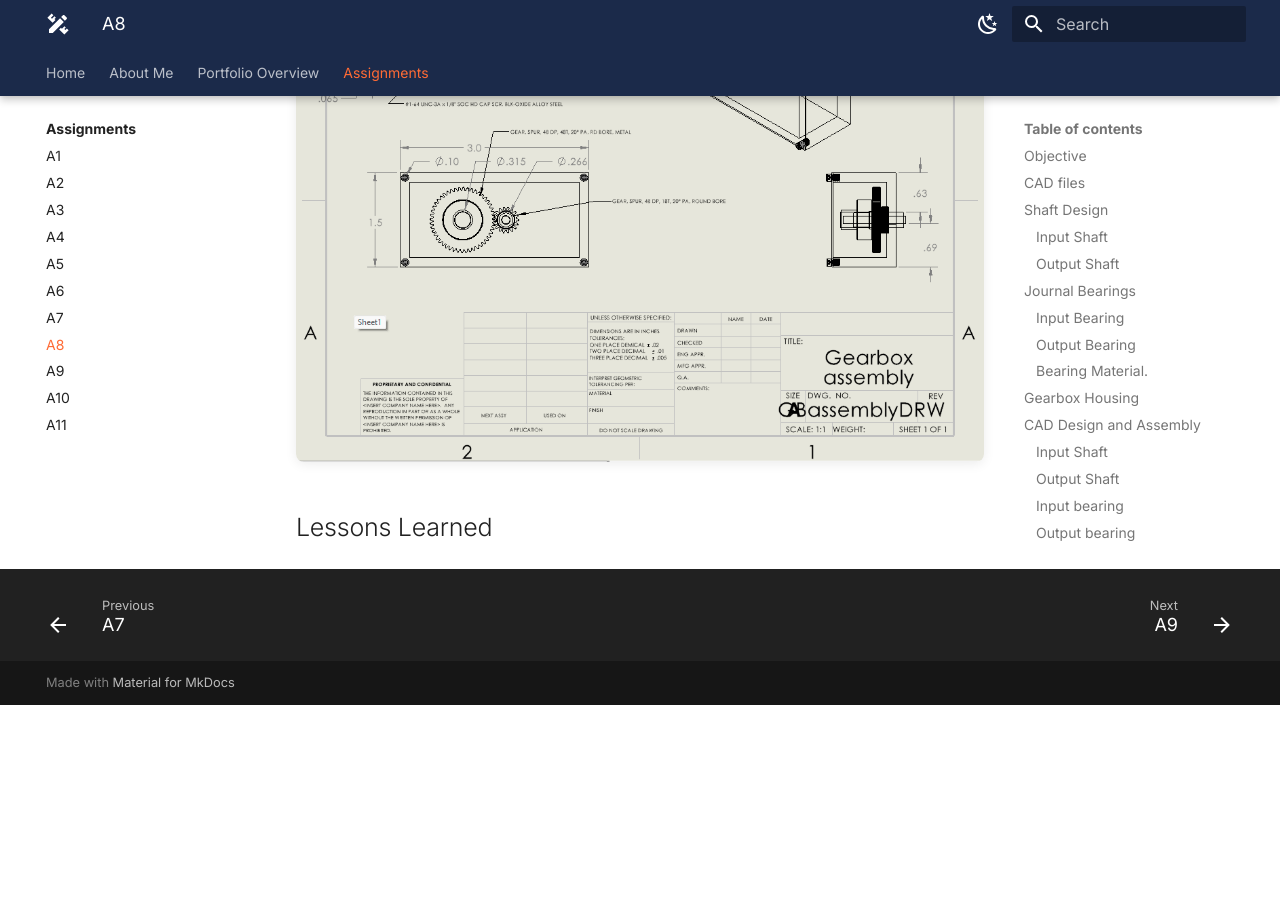
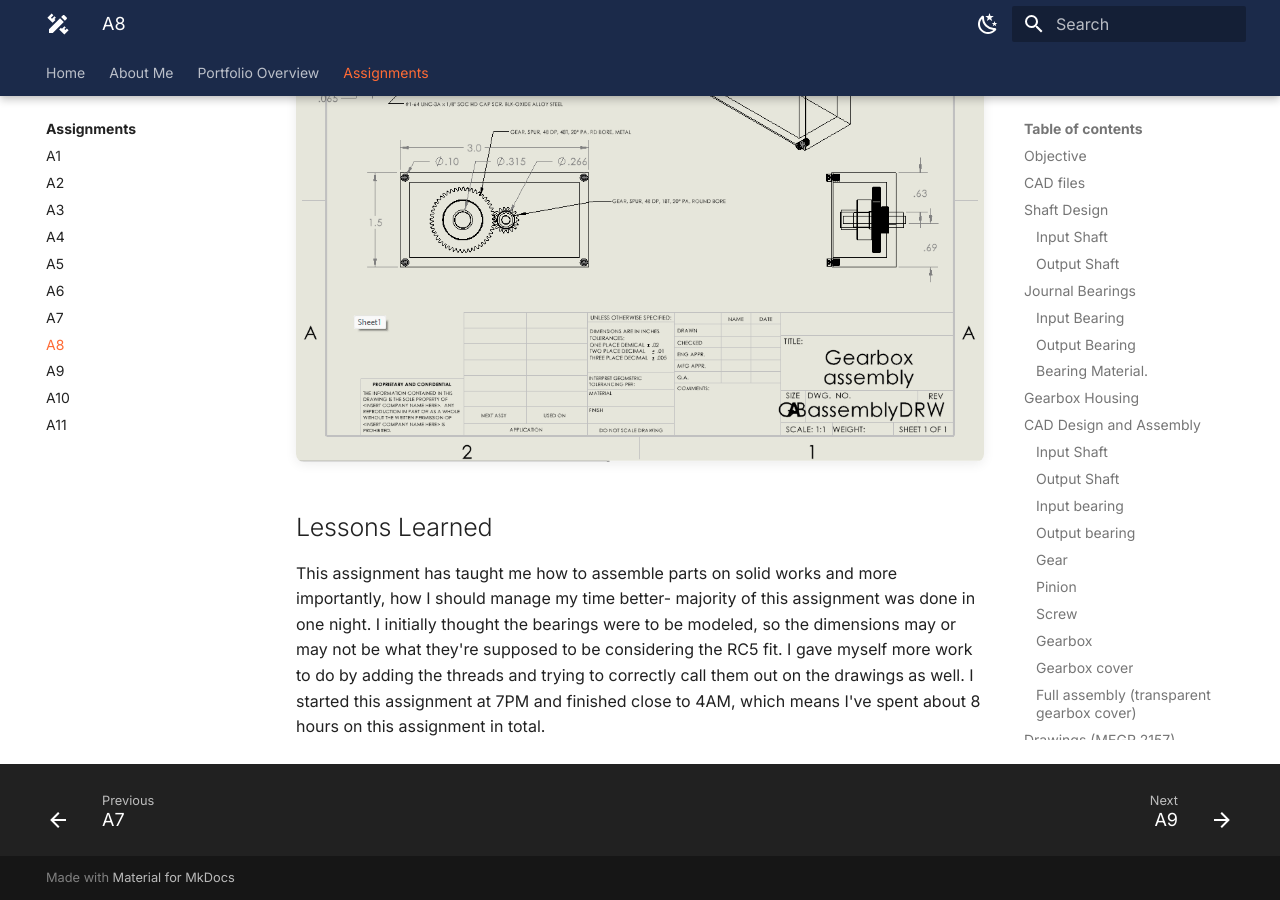
Before and after one commit to ajchiocca/megr2157-portfolio, an MkDocs documentation site: the page built from docs/assignments/A08/index.md, in a window 1280 px wide and 900 px high, scrolled down 18389 px. Built offline with MkDocs 1.6.1 and Material for MkDocs 9.7.7, drawn with Linux system fonts in a browser that asks for light colours; before the commit the page ends 19094 px from its top, so only the background shows below that.

Commit message:
Update lessons learned section in index.md
Added reflections on time management and modeling challenges faced during the assignment.

```diff
--- a/docs/assignments/A08/index.md
+++ b/docs/assignments/A08/index.md
@@ -146,3 +146,4 @@ For mating everything together, majority of the fits to align everything were co
 
 
 ## Lessons Learned
+This assignment has taught me how to assemble parts on solid works and more importantly, how I should manage my time better- majority of this assignment was done in one night. I initially thought the bearings were to be modeled, so the dimensions may or may not be what they're supposed to be considering the RC5 fit. I gave myself more work to do by adding the threads and trying to correctly call them out on the drawings as well. I started this assignment at 7PM and finished close to 4AM, which means I've spent about 8 hours on this assignment in total.
```
